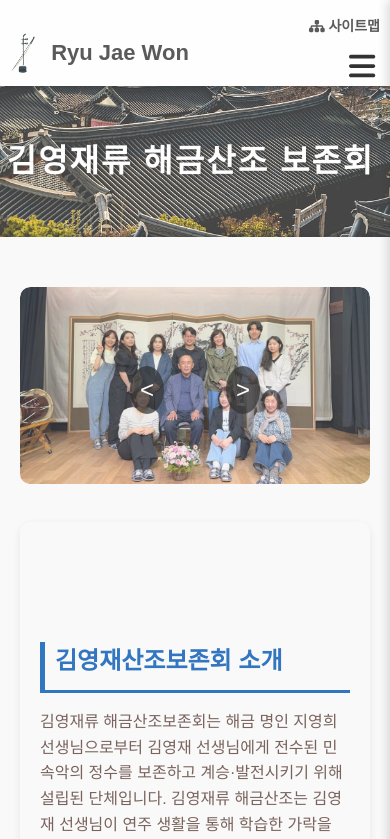
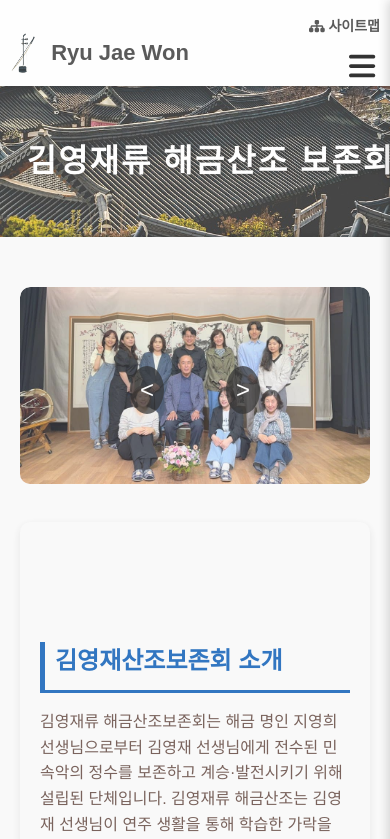
Before and after one commit to BrightLuminate/jawnproject, a React (Create React App) app: page /kim-young-jae-introduction in a window 390 px wide. Shown: the top 839 px of the page. Built offline with nearby package versions, Linux system fonts and the light colour scheme.

Commit message:
Update KimYoungJaeIntroduction.css

```diff
--- a/src/css/KimYoungJaeIntroduction.css
+++ b/src/css/KimYoungJaeIntroduction.css
@@ -244,7 +244,7 @@
       margin: 0;
       font-size: 2em;
       position: relative;
-      left:  140px;
+      left:  160px;
   }
 
   .navbars ul {
```
